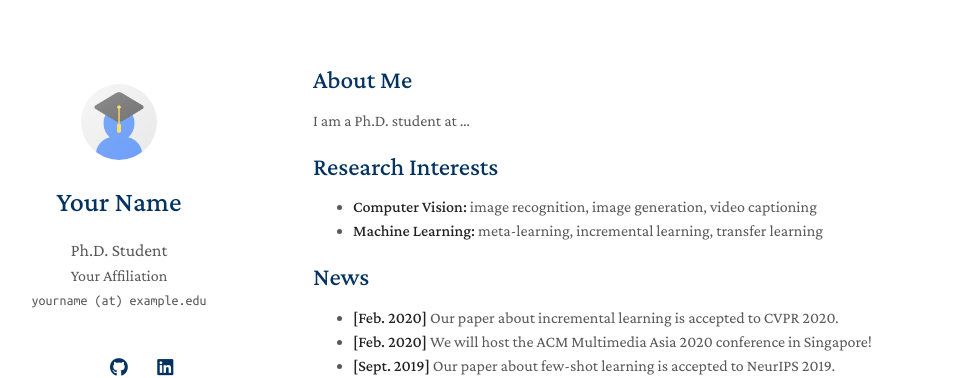
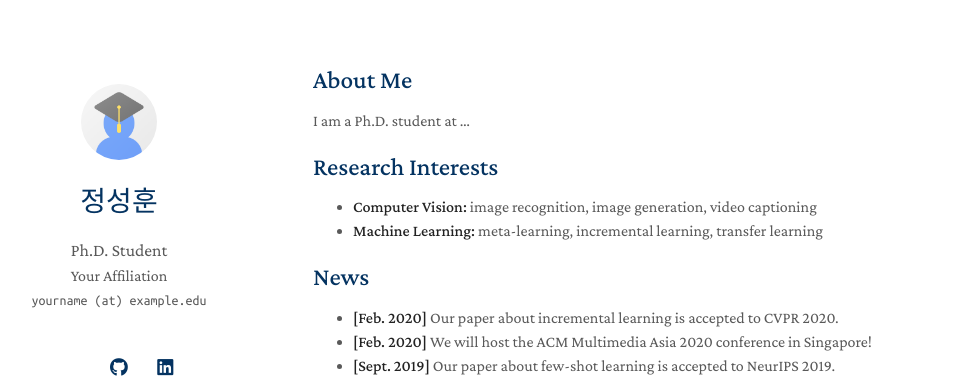
Before and after one commit to jshoon22/jshoon22.github.io, a Jekyll site: the page built from index.md, in a window 1280 px wide. Shown: the top 378 px of the page, without its empty margins (157-1135 px from the left). Built offline with Jekyll 4.4.1, drawn with Linux system fonts in a browser that asks for light colours; a style sheet for code colours, icons or effects is not loaded; our own code applies the rules of GitHub Pages for plain Markdown files.

Commit message:
Update _config.yml
title을 수정했습니다.

```diff
--- a/_config.yml
+++ b/_config.yml
@@ -1,5 +1,5 @@
 # Basic Information
-title: Your Name
+title: 정성훈
 position: Ph.D. Student
 affiliation: Your Affiliation
 email: yourname (at) example.edu
```
